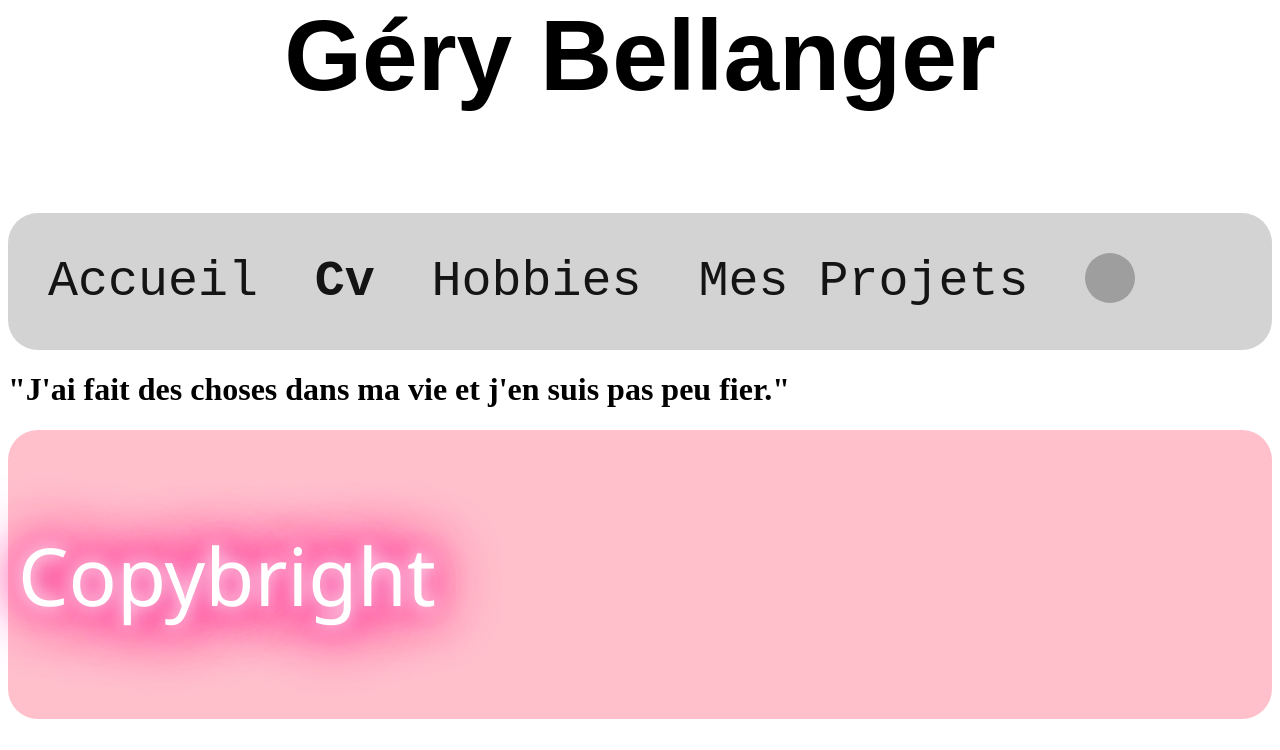
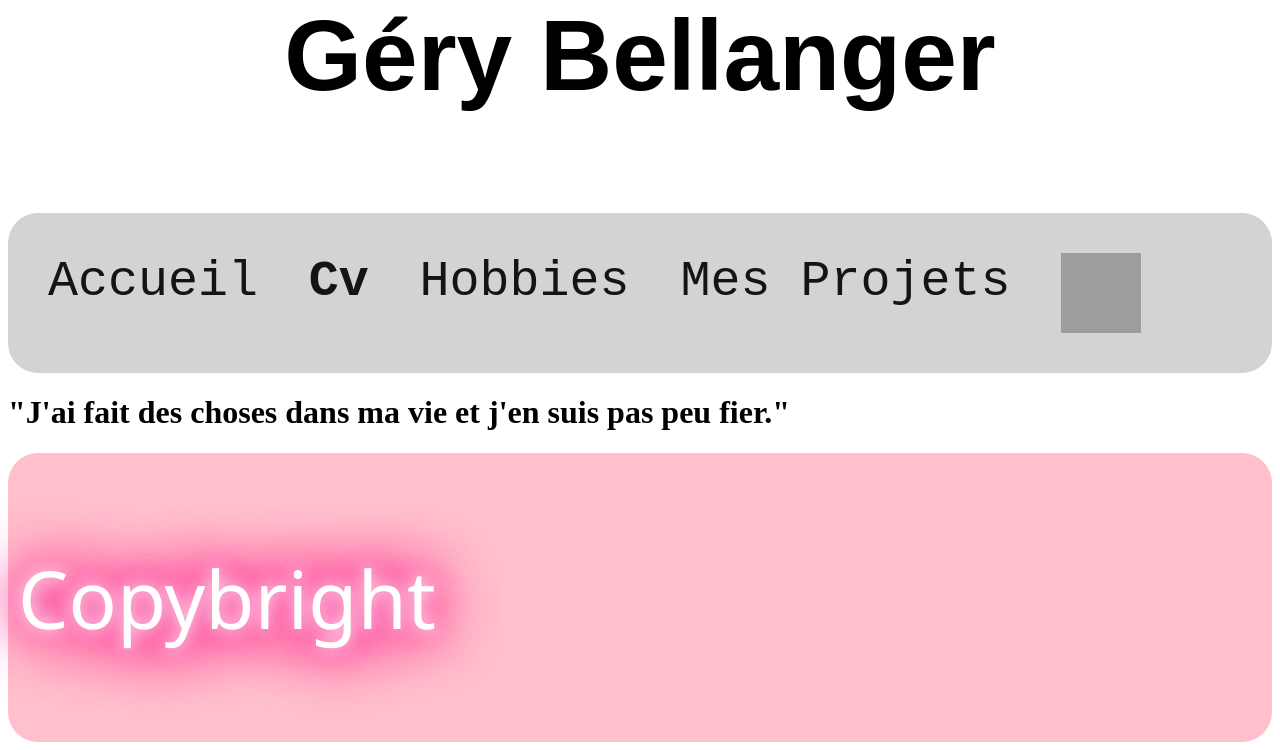
Before and after one commit to Ipiutiminelle/IDAW, a PHP site: page /cv.php in a window 1280 px wide. Shown: the part 332-1082 px from the top of the page. Before the commit the page ends 1051 px from the top, so only its background shows below. Run offline with PHP 8.4, Linux system fonts and the light colour scheme; grey boxes are pictures that could not be loaded.

Commit message:
probleme image réglé

```diff
--- a/SitePro/V2/style.css
+++ b/SitePro/V2/style.css
@@ -8,6 +8,11 @@
     padding:  40px;
     border-radius: 30px;
 
+    & .profil-image{
+      width: 80px;
+      height: 80px;
+
+    }
 
 }
 
@@ -72,12 +77,6 @@ A:hover{ color: aliceblue;
         }
       }
 
-      .description1{
+.description1{
         font-size: 80;
       }
-
-      .profil-image{
-        width: 50px;
-        height: 50px;
-        border-radius: 25px;
-      }
```
